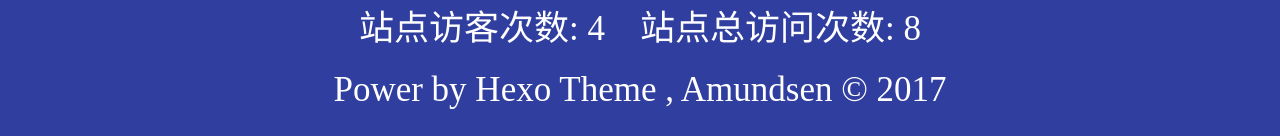
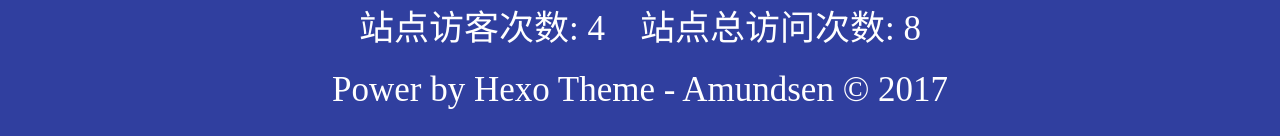
Before and after one commit to Amundsen-Tomato/homework, a plain HTML site: page 5.Copyright-layout/index.html in a window 1280 px wide. Shown: the part 4199-4335 px from the top of the page. Drawn offline with Linux system fonts and the light colour scheme.

```diff
--- a/5.Copyright-layout/index.html
+++ b/5.Copyright-layout/index.html
@@ -167,7 +167,7 @@
             <h4><span>站点访客次数: <span>4</span>&nbsp;&nbsp;&nbsp;&nbsp;</span><span>站点总访问次数: <span></span>8</span></h4>
         </div>
         <div class="copyright-content">
-            <h4>Power by Hexo Theme , Amundsen © 2017</h4>
+            <h4>Power by Hexo Theme - Amundsen © 2017</h4>
         </div>
     </div>
     <div id="back">
```
